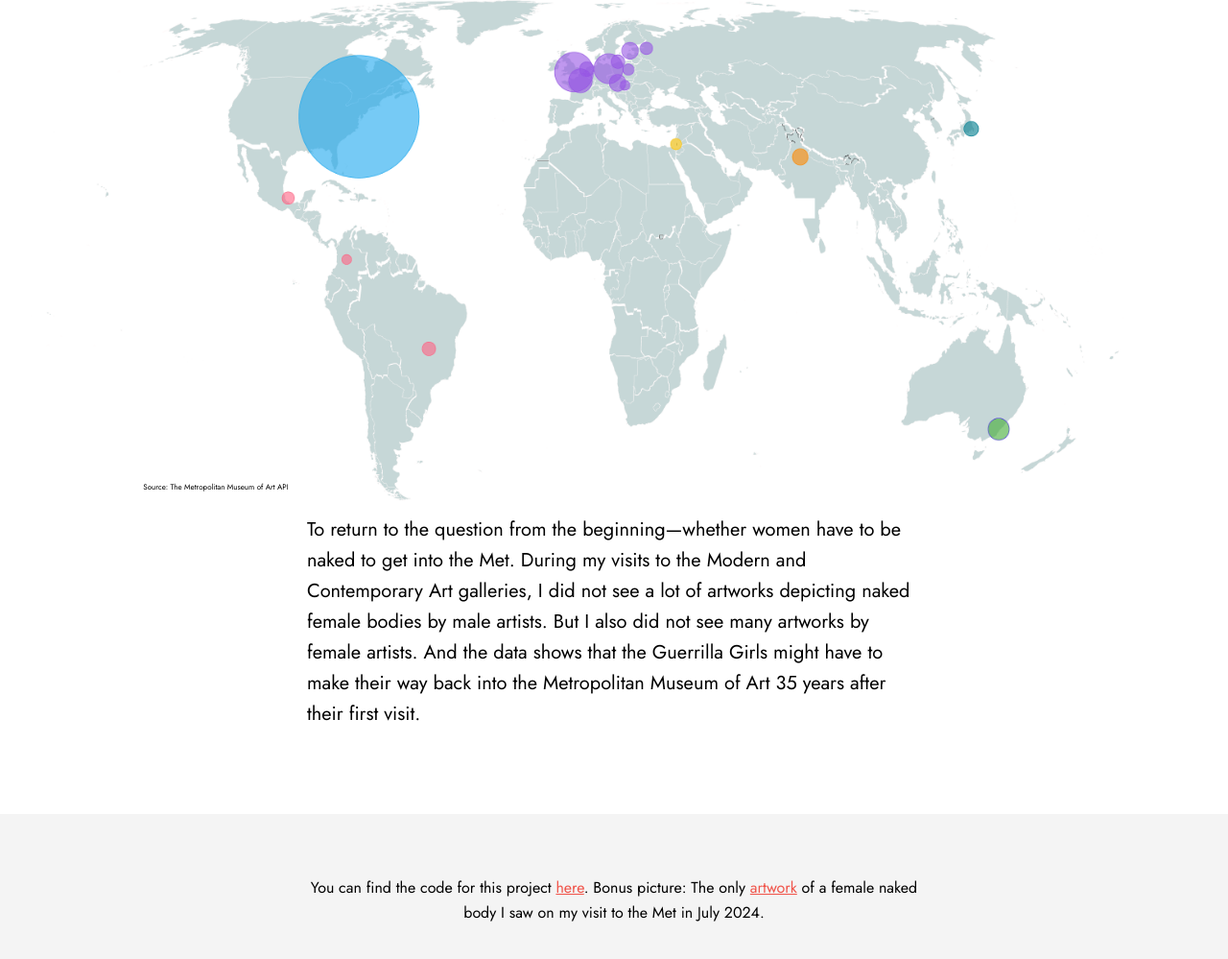
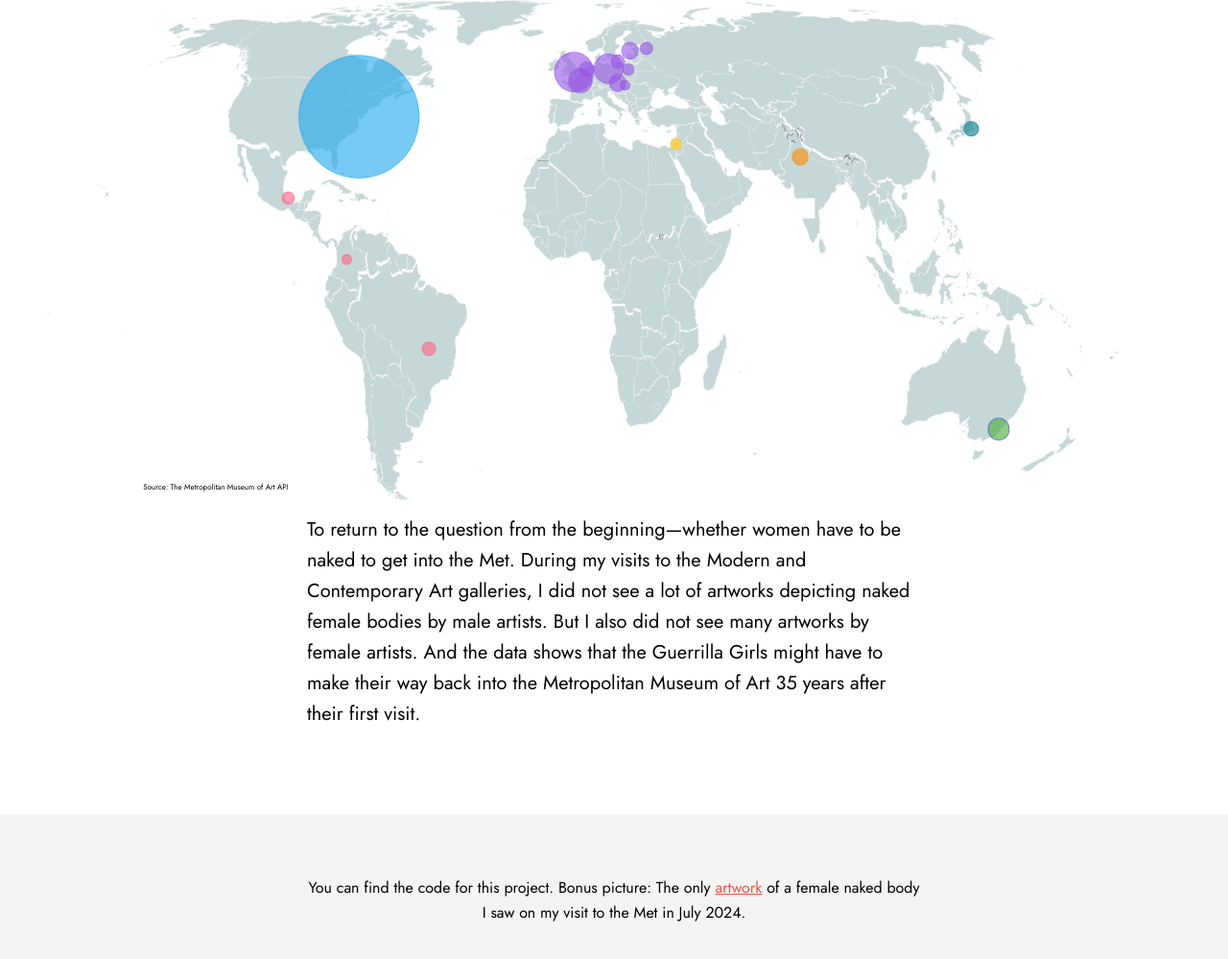
Before and after one commit to ljmirani/women-in-the-met, a plain HTML site: page index.html in a window 1280 px wide. Shown: the part 10260-11259 px from the top of the page at 96% size. Drawn offline with nearby package versions, Linux system fonts and the light colour scheme; a script that the page names is missing.

Commit message:
Update index.html

```diff
--- a/index.html
+++ b/index.html
@@ -799,7 +799,7 @@ Of these artworks, only<span class="pink-txt"> 2197 </span> were created by wome
 
   <div class="footer">
     <div class="content">
-      <p>You can find the code for this project <a href="https://github.com/ljmirani/women-in-the-met/tree/main?tab=readme-ov-file">here</a>.
+      <p>You can find the code for this project.
       Bonus picture: The only <a href="bonus.html">artwork</a> of a female naked body I saw on my visit to the Met in July 2024. </picture></p>
     </div>
   </div>
```
